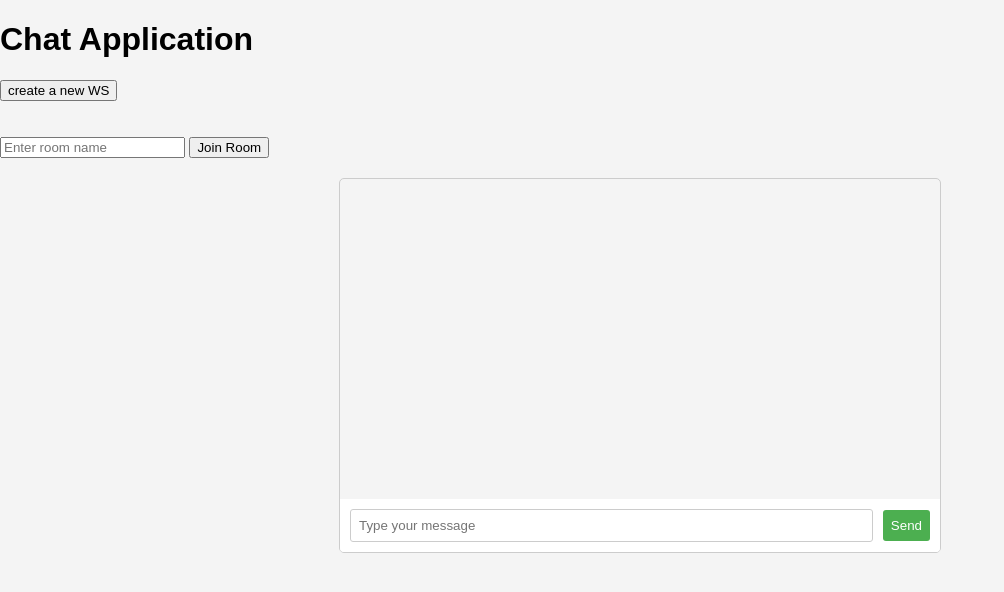
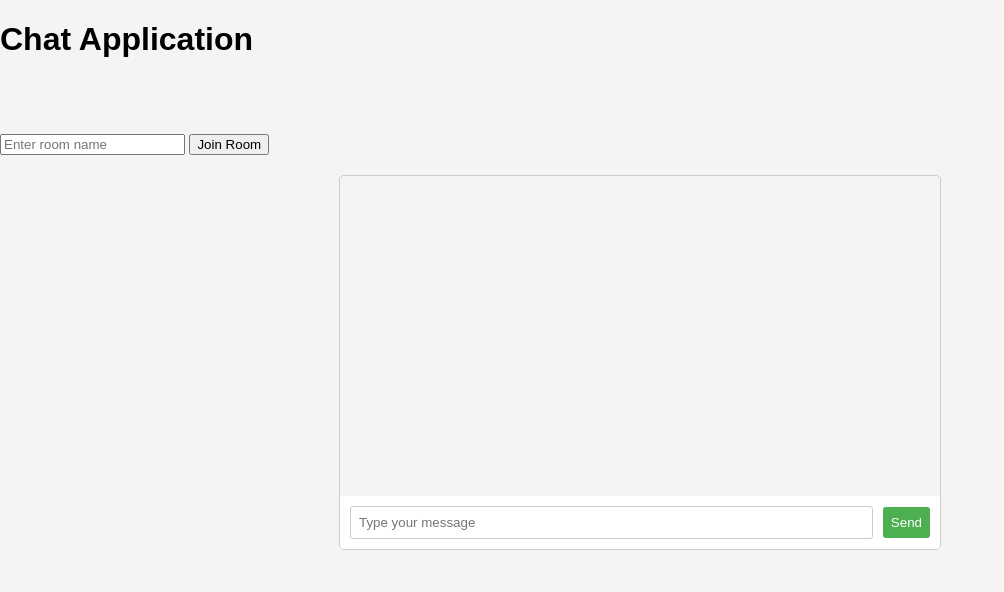
Before and after one commit to shaikadam222/Communicate, a website: page index.html in a window 1280 px wide. Shown: the whole page, without its empty margins (0-1004 px from the left). Drawn offline with nearby package versions, Linux system fonts and the light colour scheme; no server answers.

Commit message:
room update 1

```diff
--- a/index.html
+++ b/index.html
@@ -74,7 +74,6 @@
 </head>
 <body>
     <h1>Chat Application</h1>
-    <button>create a new WS</button>
     <br><br><br>
 
     <input type="text" id="roomInput" placeholder="Enter room name">
```
